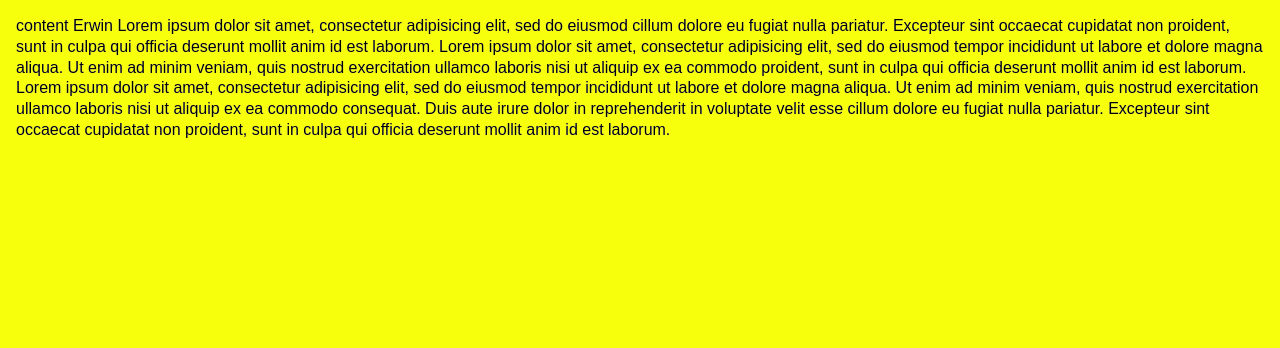
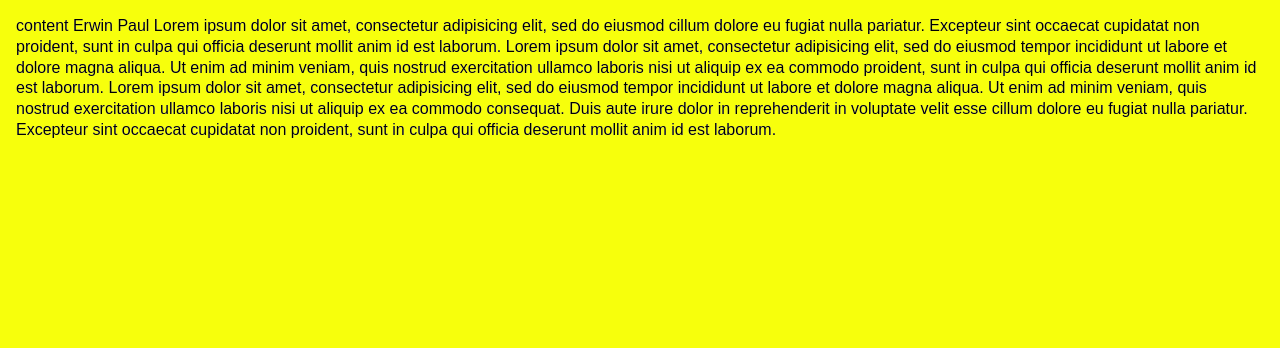
Before and after one commit to pcxiii/asterisx, a PHP site: page / in a window 1280 px wide. Shown: the part 72-420 px from the top of the page. Run offline with PHP 8.4, Linux system fonts and the light colour scheme; some libraries are stand-ins or nearby versions.

Commit message:
conflict sample

```diff
--- a/enrollment/css/standard.css
+++ b/enrollment/css/standard.css
@@ -16,7 +16,6 @@ html, body {
     opacity: .5
 }
 
-
 .ui-header .ui-btn{
 	vertical-align: middle;
 }
--- a/enrollment/index.html
+++ b/enrollment/index.html
@@ -26,7 +26,7 @@
 				<a href="pages/page2.html" data-theme="b">page2</a>
 			</div>
 			<div role="main" class="ui-content">content
-				Erwin
+				Erwin Paul
 				Lorem ipsum dolor sit amet, consectetur adipisicing elit, sed do eiusmod
 				cillum dolore eu fugiat nulla pariatur. Excepteur sint occaecat cupidatat non
 				proident, sunt in culpa qui officia deserunt mollit anim id est laborum.
```
